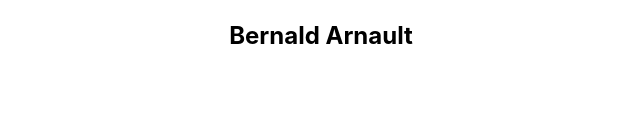
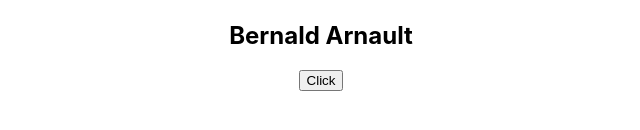
Before and after one commit to kelvin-manyengo-magwe/typescript-demo, a React (Create React App) app: page / in a window 1280 px wide. Shown: the part 186-316 px from the top of the page, without its empty margins (319-959 px from the left). Built offline with nearby package versions, Linux system fonts and the light colour scheme.

Commit message:
handlechange event

```diff
--- a/src/App.tsx
+++ b/src/App.tsx
@@ -3,6 +3,7 @@
 import { Greet } from './components/Greet';
 import { Person } from './components/Person';
 import { PersonList } from './components/PersonList';
+import { Button } from './components/Button';
 
 function App() {
     const personName = {
@@ -29,6 +30,7 @@
         <Greet isLoggedIn={false} name="Vishwaz" messageCount={10} />
         <Person name={personName} />
         <PersonList names={personList} />
+        <Button handleClick={ (event, id) => console.log('Button clicked', event, id)} />
     </div>
   );
 }
--- /dev/null
+++ b/src/components/Button.tsx
@@ -0,0 +1,15 @@
+import React from 'react';
+
+
+type ButtonProps = {
+    handleClick: (event: React.MouseEvent<HTMLButtonElement>, id: number) => void
+};
+
+
+export const Button = (props: ButtonProps) => {
+    return (
+        <button onClick={(event) => props.handleClick(event, 1)}>
+            Click
+        </button>
+    )
+};
```
